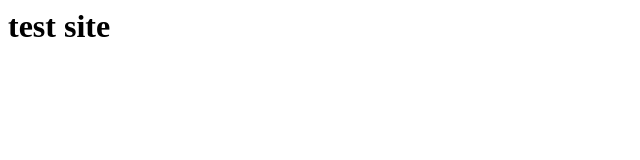
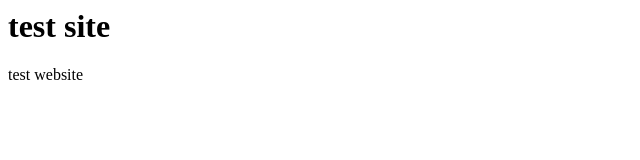
Before and after one commit to skippengs/skippengs.github.io, a plain HTML site: page index.html in a window 1280 px wide. Shown: the full height of the page, 0-640 px from the left. Drawn offline with Linux system fonts and the light colour scheme.

Commit message:
Edit 1 with textastic

```diff
--- a/index.html
+++ b/index.html
@@ -4,5 +4,6 @@
 </head>
 <body>
 <h1>test site</h1>
+<p>test website</p>
 </body>
 </html>
```
